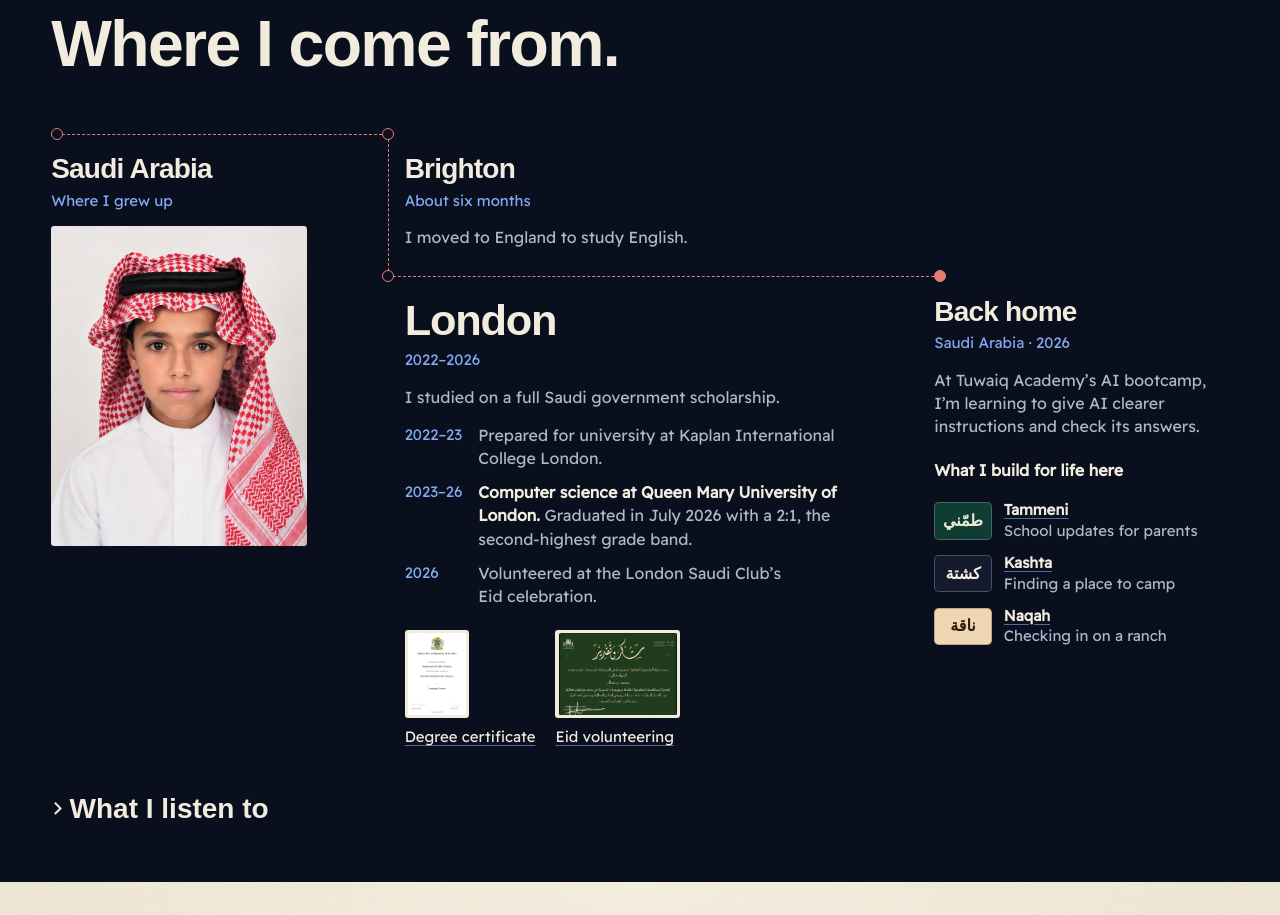
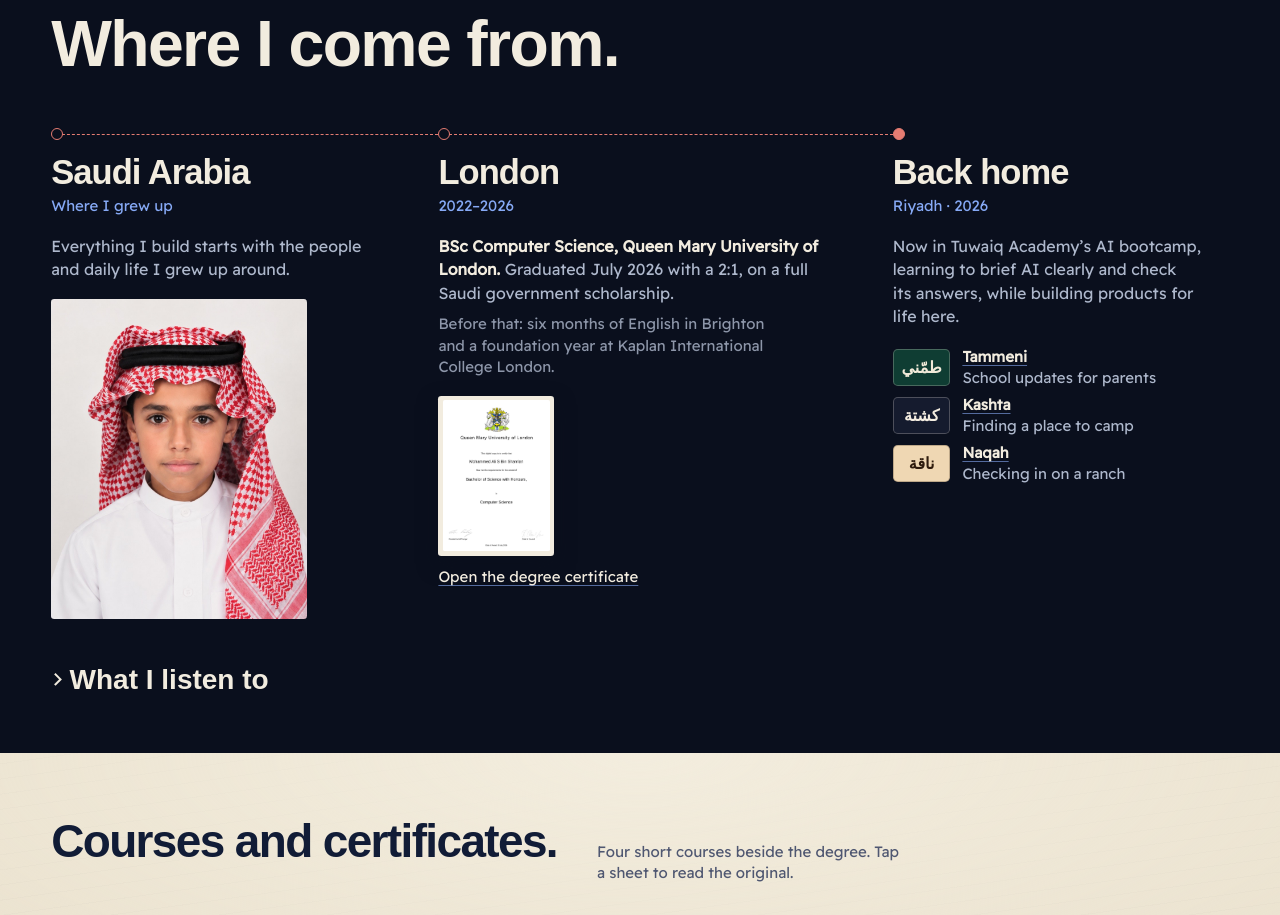
Before and after one commit to mobinshamlan/mohammed-portfolio, a Next.js app: page / in a window 1280 px wide. Shown: the part 5920-6835 px from the top of the page. Built offline with nearby package versions, Linux system fonts and the light colour scheme; a web font is replaced by a local one.

Commit message:
Condense the story to three milestones
Co-Authored-By: Claude Opus 5.5 <noreply@anthropic.com>

```diff
--- a/src/app/(portfolio)/styles/story.css
+++ b/src/app/(portfolio)/styles/story.css
@@ -1,4 +1,4 @@
-/* The route from the childhood portrait to London documents to projects at home. */
+/* Three milestones on one thread: the childhood photo, the degree, the products built at home. */
 .vb-story {
   --route-thread: color-mix(in srgb, var(--ribbon) 75%, var(--sand));
   --route-pin-size: 0.75rem;
@@ -10,19 +10,19 @@
 .vb-route {
   position: relative;
   display: grid;
-  margin: clamp(2rem, 4vw, 3.75rem) 0 0;
+  margin: clamp(1.75rem, 4vw, 3.75rem) 0 0;
   padding: 0;
   list-style: none;
 }
 
 .vb-route-stop {
   position: relative;
-  display: flex;
-  flex-direction: column;
-  align-items: start;
-  gap: 0.8rem;
+  display: grid;
+  grid-template-areas: "head" "body" "art";
+  align-content: start;
+  gap: 0.7rem;
   min-width: 0;
-  padding: 0 0 1.85rem 1.5rem;
+  padding: 0 0 1.75rem 1.5rem;
   scroll-margin-top: 5rem;
 }
 
@@ -54,37 +54,64 @@
 
 .vb-route-head {
   display: grid;
-  gap: 0.25rem;
+  grid-area: head;
+  gap: 0.2rem;
 }
 
 .vb-route-place {
-  font-size: clamp(1.4rem, 1.15rem + 0.75vw, 2rem);
-  line-height: 1.12;
+  font-size: clamp(1.5rem, 1.2rem + 0.9vw, 2.25rem);
+  line-height: 1.1;
   letter-spacing: -0.028em;
 }
 
-.vb-route-when,
-.vb-route-year {
+.vb-route-when {
   color: var(--ember);
   font-size: var(--step-small);
   font-weight: 500;
   font-variant-numeric: tabular-nums;
 }
 
+.vb-route-art {
+  grid-area: art;
+  min-width: 0;
+}
+
+.vb-route-body {
+  display: grid;
+  grid-area: body;
+  gap: 0.5rem;
+  max-width: 44ch;
+}
+
 .vb-route-line,
-.vb-route-grant,
-.vb-route-facts {
-  max-width: 50ch;
+.vb-route-note {
   color: var(--sand-2);
   font-size: 1rem;
   line-height: 1.45;
   text-wrap: pretty;
 }
 
-/* At the start of the route the original photo is the largest artefact. */
+.vb-route-line strong {
+  color: var(--sand);
+  font-weight: 600;
+}
+
+.vb-route-note {
+  font-size: var(--step-small);
+  color: color-mix(in srgb, var(--sand-2) 80%, var(--night));
+}
+
+/* Stop 1: the photo is the artefact, beside the words on phones. */
 .vb-route-stop[data-kind="home"] {
-  display: grid;
-  grid-template-columns: minmax(0, 1fr) minmax(5rem, 32%);
+  grid-template-areas: "head art" "body art";
+  grid-template-columns: minmax(0, 1fr) minmax(5.5rem, 30%);
+  grid-template-rows: auto 1fr;
+  column-gap: 1rem;
+}
+
+.vb-route-head,
+.vb-route-body {
+  align-self: start;
 }
 
 .vb .vb-route-child {
@@ -96,40 +123,11 @@
   border-radius: 0.2rem;
 }
 
-.vb-route-stop[data-kind="london"] .vb-route-place {
-  font-size: clamp(2rem, 1.55rem + 1.45vw, 3rem);
-}
-
-.vb-route-facts {
-  display: grid;
-  gap: 0.7rem;
-  margin: 0;
-  padding: 0;
-  list-style: none;
-}
-
-.vb-route-facts li {
-  display: grid;
-  grid-template-columns: 4.05rem minmax(0, 1fr);
-  gap: 0.55rem;
-}
-
-.vb-route-facts strong {
-  color: var(--sand);
-  font-weight: 600;
-}
-
-.vb-route-keep {
-  display: flex;
-  flex-wrap: wrap;
-  gap: 0.8rem 1.25rem;
-  margin-top: 0.45rem;
-}
-
+/* Stop 2: the degree certificate on cream paper opens in the viewer. */
 .vb .vb-route-doc {
-  display: inline-grid;
-  justify-items: start;
-  gap: 0.45rem;
+  display: inline-flex;
+  align-items: center;
+  gap: 0.85rem;
   min-height: 2.75rem;
   padding: 0;
   border: 0;
@@ -144,16 +142,24 @@
 
 .vb-route-doc-img {
   display: block;
-  height: clamp(3.85rem, 7vw, 5.5rem);
+  flex: none;
+  height: 5rem;
   padding: 0.2rem;
   border-radius: 0.2rem;
   background: var(--sand);
+  box-shadow: 0 0.5rem 1.25rem color-mix(in srgb, var(--night) 60%, transparent);
+  transition: transform var(--t-hover) var(--ease-out);
 }
 
 .vb .vb-route-doc-img img {
   width: auto;
   height: 100%;
   border-radius: 0.1rem;
+}
+
+.vb-route-doc:hover .vb-route-doc-img,
+.vb-route-doc:focus-visible .vb-route-doc-img {
+  transform: translateY(-2px) rotate(-1deg);
 }
 
 .vb-route-doc-cap,
@@ -168,15 +174,10 @@
   text-decoration-color: var(--ember);
 }
 
-.vb .vb-route-built {
-  margin-top: 0.3rem;
-  font-size: 1rem;
-  font-weight: 600;
-}
-
+/* Stop 3: the products are the artefact. */
 .vb-route-work {
   display: grid;
-  gap: 0.3rem;
+  gap: 0.25rem;
   margin: 0;
   padding: 0;
   list-style: none;
@@ -186,7 +187,7 @@
   display: flex;
   align-items: center;
   gap: 0.75rem;
-  min-height: 3rem;
+  min-height: 2.75rem;
   color: var(--sand);
   text-decoration: none;
 }
@@ -221,27 +222,52 @@
   margin-top: clamp(1.5rem, 3vw, 2.5rem);
 }
 
-@media (max-width: 459px) {
-  .vb-route-facts li {
-    display: block;
+@media (min-width: 600px) and (max-width: 1023px) {
+  .vb-route-stop {
+    grid-template-areas: "head head" "body art";
+    grid-template-columns: minmax(0, 1fr) auto;
+    column-gap: 2rem;
   }
 
-  .vb-route-year {
-    display: block;
-    margin-bottom: 0.12rem;
+  .vb-route-stop[data-kind="home"] {
+    grid-template-areas: "head art" "body art";
+    grid-template-columns: minmax(0, 1fr) 9rem;
   }
 }
 
 @media (min-width: 1024px) {
   .vb-route {
     --route-gap: clamp(2rem, 4vw, 4.5rem);
-    grid-template-columns: minmax(0, 0.95fr) minmax(0, 1.7fr) minmax(0, 1fr);
+    grid-template-columns: minmax(0, 1fr) minmax(0, 1.2fr) minmax(0, 1fr);
     column-gap: var(--route-gap);
   }
 
-  .vb-route-stop {
-    gap: 0.9rem;
+  /* Heads line up across the three columns; words and artefacts flow below each one. */
+  .vb-route-stop,
+  .vb-route-stop[data-kind="home"] {
+    grid-row: 1;
+    grid-template-areas: "head" "body" "art";
+    grid-template-columns: minmax(0, 1fr);
+    grid-template-rows: auto auto 1fr;
+    row-gap: 1.1rem;
+    column-gap: 0;
     padding: 1.6rem 0 0;
+  }
+
+  .vb-route-art {
+    align-self: start;
+  }
+
+  .vb-route-stop[data-kind="home"] {
+    grid-column: 1;
+  }
+
+  .vb-route-stop[data-kind="london"] {
+    grid-column: 2;
+  }
+
+  .vb-route-stop[data-kind="return"] {
+    grid-column: 3;
   }
 
   .vb-route-stop:not(:last-child)::before {
@@ -252,40 +278,31 @@
     transform-origin: left;
   }
 
-  .vb-route-stop[data-kind="home"] {
-    display: flex;
-    grid-area: 1 / 1 / span 2;
+  .vb-route-pin {
+    top: 0;
+  }
+
+  .vb-route-place {
+    font-size: clamp(1.75rem, 1.2rem + 1.2vw, 2.6rem);
   }
 
   .vb .vb-route-child {
     max-width: 16rem;
   }
 
-  .vb-route-stop[data-kind="brighton"] {
-    grid-area: 1 / 2;
-    padding: 1.6rem 0 1.3rem 1.4rem;
+  .vb .vb-route-doc {
+    display: inline-grid;
+    justify-items: start;
+    gap: 0.6rem;
   }
 
-  .vb-route-stop[data-kind="brighton"]::before {
-    --route-start: scaleY(0);
-    inset-inline-end: auto;
-    bottom: calc(-1 * var(--route-pin-center));
-    border-top: 0;
-    border-inline-start: 1px dashed var(--route-thread);
-    transform-origin: top;
+  .vb-route-doc-img {
+    height: clamp(10rem, 12vw, 13rem);
+    padding: 0.3rem;
   }
 
-  .vb-route-stop[data-kind="london"] {
-    grid-area: 2 / 2;
-    padding-inline-start: 1.4rem;
-  }
-
-  .vb-route-stop[data-kind="return"] {
-    grid-area: 2 / 3;
-  }
-
-  .vb-route-pin {
-    top: 0;
+  .vb-route-stop[data-kind="london"] .vb-route-note {
+    max-width: 40ch;
   }
 }
 
@@ -294,12 +311,8 @@
     transition: transform 420ms var(--ease-out);
   }
 
-  .vb[data-motion="on"] .vb-route[data-wait] .vb-route-stop[data-kind="brighton"]::before {
+  .vb[data-motion="on"] .vb-route[data-wait] .vb-route-stop[data-kind="london"]::before {
     transition-delay: 330ms;
-  }
-
-  .vb[data-motion="on"] .vb-route[data-wait] .vb-route-stop[data-kind="london"]::before {
-    transition-delay: 660ms;
   }
 
   .vb[data-motion="on"] .vb-route[data-wait="true"] .vb-route-stop:not(:last-child)::before {
--- a/src/components/portfolio/story-map.tsx
+++ b/src/components/portfolio/story-map.tsx
@@ -25,7 +25,7 @@ export function RouteMap({ children }: { children: ReactNode }) {
   }, []);
 
   return (
-    <ol ref={ref} className="vb-route" aria-label="From Saudi Arabia to England and home again">
+    <ol ref={ref} className="vb-route" aria-label="Three milestones: Saudi Arabia, London, and back home">
       {children}
     </ol>
   );
--- a/src/components/portfolio/story-route.tsx
+++ b/src/components/portfolio/story-route.tsx
@@ -1,18 +1,24 @@
 import type { ReactNode } from "react";
 
-type StopKind = "home" | "brighton" | "london" | "return";
+type StopKind = "home" | "london" | "return";
 
+/**
+ * One milestone on the route. The artefact (a photo, a certificate, the products)
+ * sits beside the words so each stop is recognised by what it left behind.
+ */
 export function RouteStop({
   id,
   kind,
   place,
   when,
+  art,
   children,
 }: {
   id: string;
   kind: StopKind;
   place: string;
   when: string;
+  art: ReactNode;
   children: ReactNode;
 }) {
   return (
@@ -22,7 +28,8 @@ export function RouteStop({
         <h3 className="vb-route-place">{place}</h3>
         <p className="vb-route-when">{when}</p>
       </header>
-      {children}
+      <div className="vb-route-art">{art}</div>
+      <div className="vb-route-body">{children}</div>
     </li>
   );
 }
--- a/src/components/portfolio/story.tsx
+++ b/src/components/portfolio/story.tsx
@@ -1,6 +1,5 @@
 import Image from "next/image";
 import type { CSSProperties } from "react";
-import { certificates } from "@/lib/certificates";
 import { childhood, degree } from "@/lib/portrait";
 import { projectById, type ProjectId } from "@/lib/projects";
 import { DocumentViewer } from "./document-viewer";
@@ -8,8 +7,6 @@ import { MusicShelf } from "./music-shelf";
 import { SectionTitle } from "./section-title";
 import { RouteMap } from "./story-map";
 import { RouteStop } from "./story-route";
-
-const eid = certificates.find((item) => item.id === "05");
 
 const homeWork: { id: ProjectId; use: string }[] = [
   { id: "tammeni", use: "School updates for parents" },
@@ -23,43 +20,33 @@ export function Story() {
       <SectionTitle id="about-title" en="Where I come from." />
 
       <RouteMap>
-        <RouteStop id="story-home" kind="home" place="Saudi Arabia" when="Where I grew up">
+        <RouteStop
+          id="story-home"
+          kind="home"
+          place="Saudi Arabia"
+          when="Where I grew up"
+          art={
             <Image
               className="vb-route-child"
               src={childhood.src}
               alt={childhood.alt}
               width={childhood.width}
               height={childhood.height}
-            sizes="(min-width: 1024px) 16rem, (min-width: 600px) 9rem, 7rem"
+              sizes="(min-width: 1024px) 18rem, (min-width: 600px) 9rem, 7rem"
             />
+          }
+        >
+          <p className="vb-route-line">
+            Everything I build starts with the people and daily life I grew up around.
+          </p>
         </RouteStop>
 
-        <RouteStop id="story-brighton" kind="brighton" place="Brighton" when="About six months">
-          <p className="vb-route-line">I moved to England to study English.</p>
-        </RouteStop>
-
-        <RouteStop id="journey" kind="london" place="London" when="2022–2026">
-          <p className="vb-route-grant">
-            I studied on a full Saudi government scholarship.
-          </p>
-          <ul className="vb-route-facts">
-            <li>
-              <span className="vb-route-year">2022–23</span>
-              <span>Prepared for university at Kaplan International College London.</span>
-            </li>
-            <li>
-              <span className="vb-route-year">2023–26</span>
-              <span>
-                <strong>Computer science at Queen Mary University of London.</strong>{" "}
-                Graduated in July 2026 with a 2:1, the second-highest grade band.
-              </span>
-            </li>
-            <li>
-              <span className="vb-route-year">2026</span>
-              <span>Volunteered at the London Saudi Club’s Eid celebration.</span>
-            </li>
-          </ul>
-          <div className="vb-route-keep">
+        <RouteStop
+          id="journey"
+          kind="london"
+          place="London"
+          when="2022–2026"
+          art={
             <DocumentViewer
               triggerClassName="vb-route-doc"
               src={degree.src}
@@ -76,44 +63,30 @@ export function Story() {
                   alt=""
                   width={degree.width}
                   height={degree.height}
-                  sizes="4rem"
+                  sizes="(min-width: 1024px) 11rem, 6rem"
                 />
               </span>
-              <span className="vb-route-doc-cap">Degree certificate</span>
+              <span className="vb-route-doc-cap">Open the degree certificate</span>
             </DocumentViewer>
-            {eid?.image ? (
-              <DocumentViewer
-                triggerClassName="vb-route-doc"
-                src={eid.image.src}
-                width={eid.image.width}
-                height={eid.image.height}
-                alt={`Certificate: ${eid.name}, ${eid.organisation}`}
-                title="Eid volunteering certificate"
-                subtitle={eid.organisation}
-                href={eid.href ?? eid.image.src}
+          }
         >
-                <span className="vb-route-doc-img" aria-hidden="true">
-                  <Image
-                    src={eid.image.src}
-                    alt=""
-                    width={eid.image.width}
-                    height={eid.image.height}
-                    sizes="8rem"
-                  />
-                </span>
-                <span className="vb-route-doc-cap">Eid volunteering</span>
-              </DocumentViewer>
-            ) : null}
-          </div>
+          <p className="vb-route-line">
+            <strong>BSc Computer Science, Queen Mary University of London.</strong> Graduated
+            July 2026 with a 2:1, on a full Saudi government scholarship.
+          </p>
+          <p className="vb-route-note">
+            Before that: six months of English in Brighton and a foundation year at Kaplan
+            International College London.
+          </p>
         </RouteStop>
 
-        <RouteStop id="story-now" kind="return" place="Back home" when="Saudi Arabia · 2026">
-          <p className="vb-route-line">
-            At Tuwaiq Academy’s AI bootcamp, I’m learning to give AI clearer instructions
-            and check its answers.
-          </p>
-          <p className="vb-route-built">What I build for life here</p>
-          <ul className="vb-route-work">
+        <RouteStop
+          id="story-now"
+          kind="return"
+          place="Back home"
+          when="Riyadh · 2026"
+          art={
+            <ul className="vb-route-work" aria-label="Products built for life in Saudi Arabia">
               {homeWork.map(({ id, use }) => {
                 const project = projectById[id];
                 return (
@@ -137,6 +110,12 @@ export function Story() {
                 );
               })}
             </ul>
+          }
+        >
+          <p className="vb-route-line">
+            Now in Tuwaiq Academy’s AI bootcamp, learning to brief AI clearly and check its
+            answers, while building products for life here.
+          </p>
         </RouteStop>
       </RouteMap>
 
```
Also changed, not shown: src/app/(portfolio)/styles/work.css (+0 -14 lines). Lines whose indentation alone changed are shown as unchanged.
